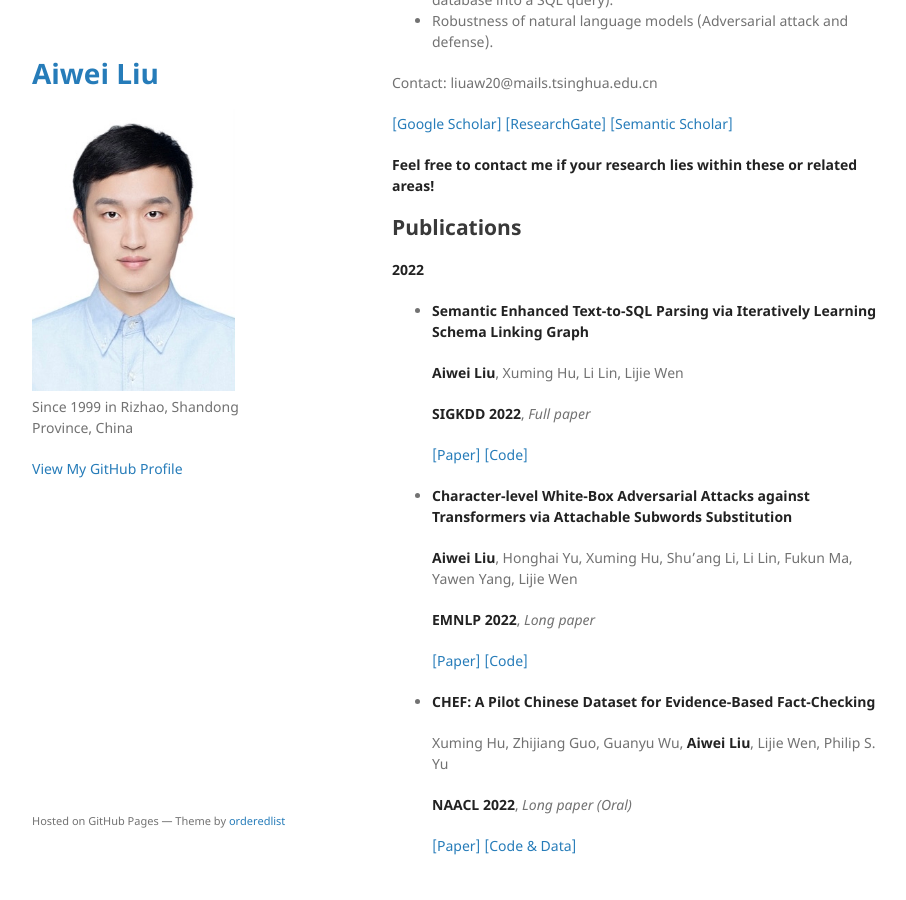
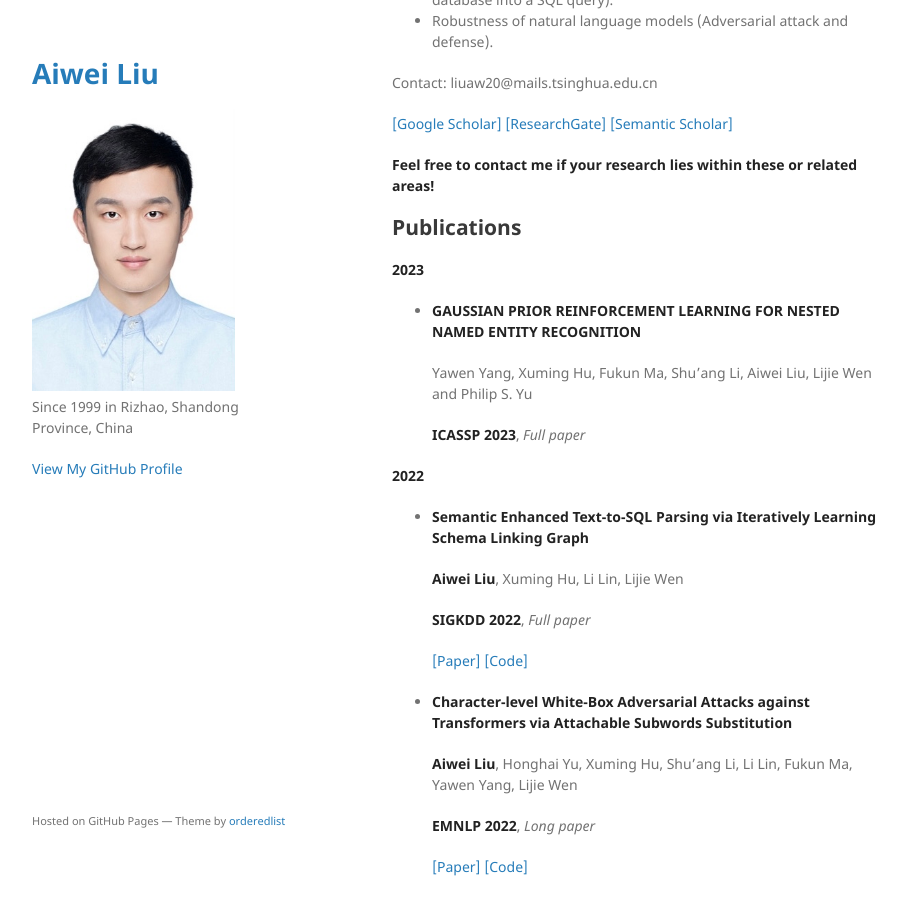
Before and after one commit to exlaw/exlaw.github.io, a Jekyll site: the page built from index.md, in a window 1280 px wide and 900 px high, scrolled down 320 px. Shown: the whole window, without its empty margins (178-1084 px from the left). Built offline with Jekyll 4.4.1, drawn with Linux system fonts in a browser that asks for light colours; our own code applies the rules of GitHub Pages for plain Markdown files.

Commit message:
update paper

```diff
--- a/index.md
+++ b/index.md
@@ -19,6 +19,14 @@ Contact: liuaw20@mails.tsinghua.edu.cn
 
 
 ## Publications
+
+**2023**
+
+- **GAUSSIAN PRIOR REINFORCEMENT LEARNING FOR NESTED NAMED ENTITY RECOGNITION**
+
+  Yawen Yang, Xuming Hu, Fukun Ma, Shu’ang Li, Aiwei Liu, Lijie Wen and Philip S. Yu
+
+  **ICASSP 2023**, *Full paper*
 
 **2022**
 
```
